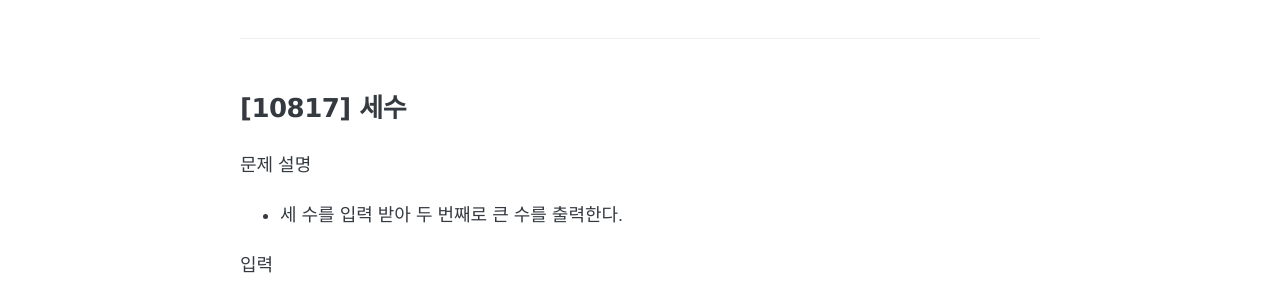
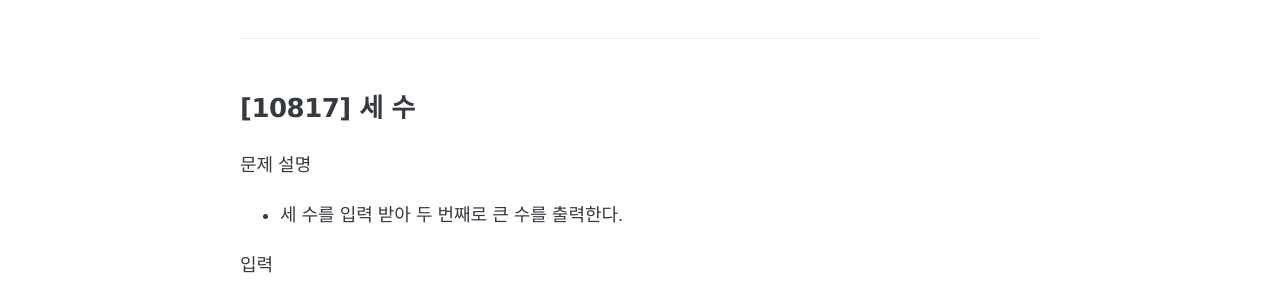
Before and after one commit to yklee1308/yklee1308.github.io, a Jekyll site: the page built from _posts/Baekjoon/2019-12-26-baekjoon_if.md, in a window 1280 px wide and 900 px high, scrolled down 4278 px. Shown: the part 167-452 px from the top of the window. Built offline with Jekyll 4.4.1, drawn with Linux system fonts in a browser that asks for light colours; nearby versions of some CDN libraries; comment, search, counter and statistics services are not loaded.

```diff
--- a/_posts/Baekjoon/2019-12-26-baekjoon_if.md
+++ b/_posts/Baekjoon/2019-12-26-baekjoon_if.md
@@ -157,7 +157,7 @@ print(h, m)
 
 ---
 
-## [10817] 세수
+## [10817] 세 수
 
 문제 설명
 - 세 수를 입력 받아 두 번째로 큰 수를 출력한다.
```
